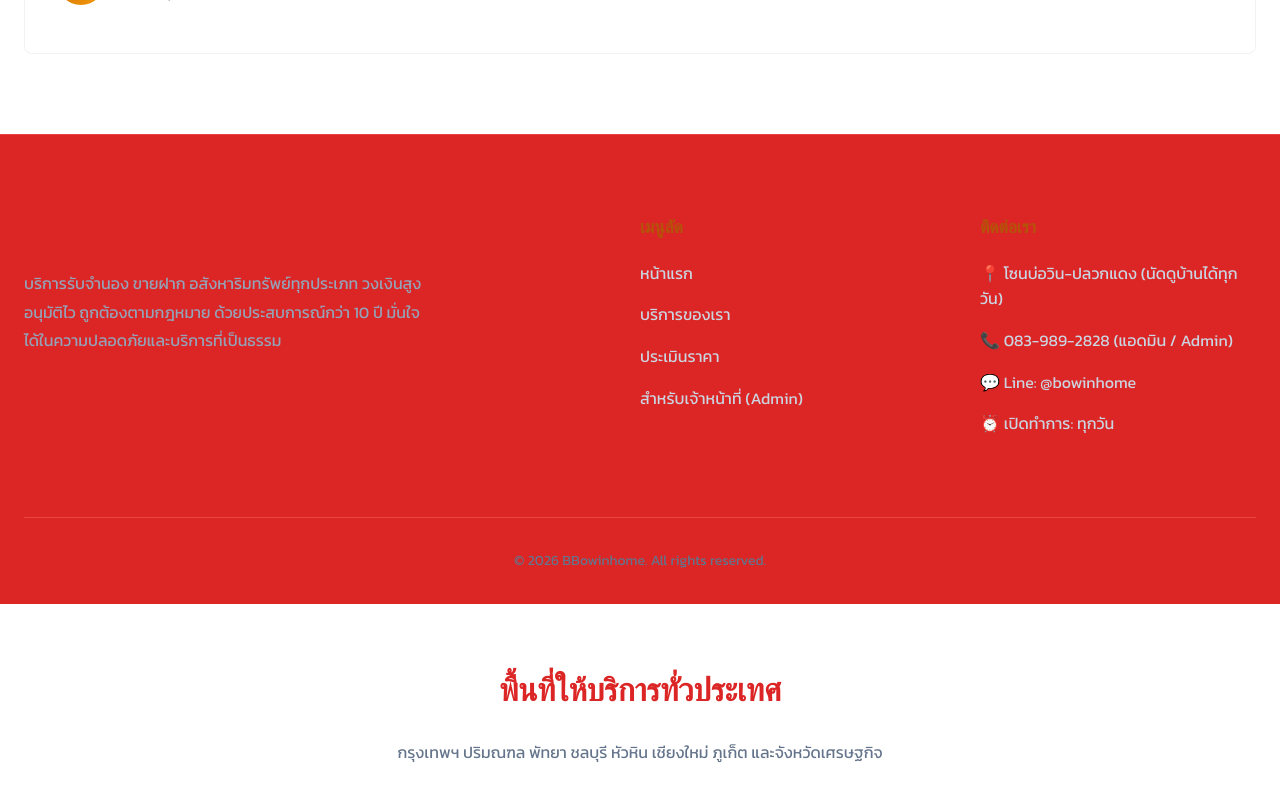
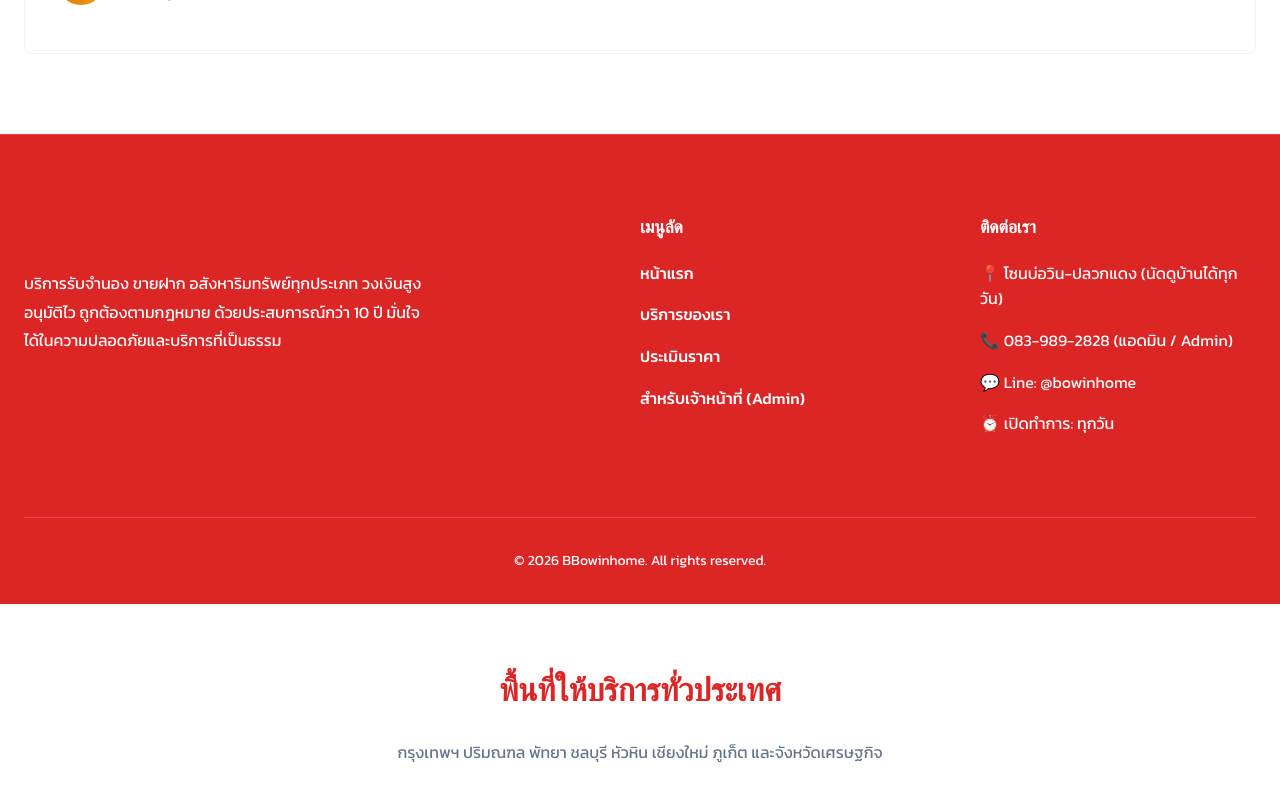
Before and after one commit to dream30915/BBowinhome, a Next.js app: page / in a window 1280 px wide. Shown: the part 4852-5652 px from the top of the page. Built offline with nearby package versions, Linux system fonts and the light colour scheme; no server answers.

Commit message:
design: set all footer text to white for readability on red background

```diff
--- a/app/globals.css
+++ b/app/globals.css
@@ -54,8 +54,8 @@
   overflow-x: hidden;
   font-family: 'Kanit', sans-serif;
   background-color: var(--accent);
-  color: #000000 !important;
-  /* Force Pure Black */
+  color: #000000;
+  /* Dark color for light theme */
   line-height: 1.6;
 }
 
--- a/components/Footer.module.css
+++ b/components/Footer.module.css
@@ -18,10 +18,8 @@
 }
 
 .brandDesc {
-    color: var(--text-light);
-    /* Slate 500 on dark bg might need adjustment, but text-light is usually grayish */
-    color: #94a3b8;
-    /* Keep explicit for dark bg readability if var is too dark */
+    color: #ffffff;
+    font-weight: 400;
     line-height: 1.8;
     margin-top: 1.5rem;
     max-width: 400px;
@@ -31,7 +29,7 @@
     font-size: 1.1rem;
     font-weight: 600;
     margin-bottom: 1.5rem;
-    color: var(--secondary);
+    color: #ffffff;
 }
 
 .linkList {
@@ -44,9 +42,10 @@
 }
 
 .link {
-    color: #cbd5e1;
+    color: #ffffff;
     text-decoration: none;
     transition: all 0.2s;
+    font-weight: 500;
 }
 
 .link:hover {
@@ -56,7 +55,7 @@
 
 .contactInfo p {
     margin-bottom: 1rem;
-    color: #cbd5e1;
+    color: #ffffff;
     display: flex;
     align-items: center;
     gap: 0.5rem;
@@ -66,7 +65,7 @@
     border-top: 1px solid var(--primary-light);
     padding-top: 2rem;
     text-align: center;
-    color: #64748b;
+    color: #ffffff;
     font-size: 0.875rem;
 }
 
```
